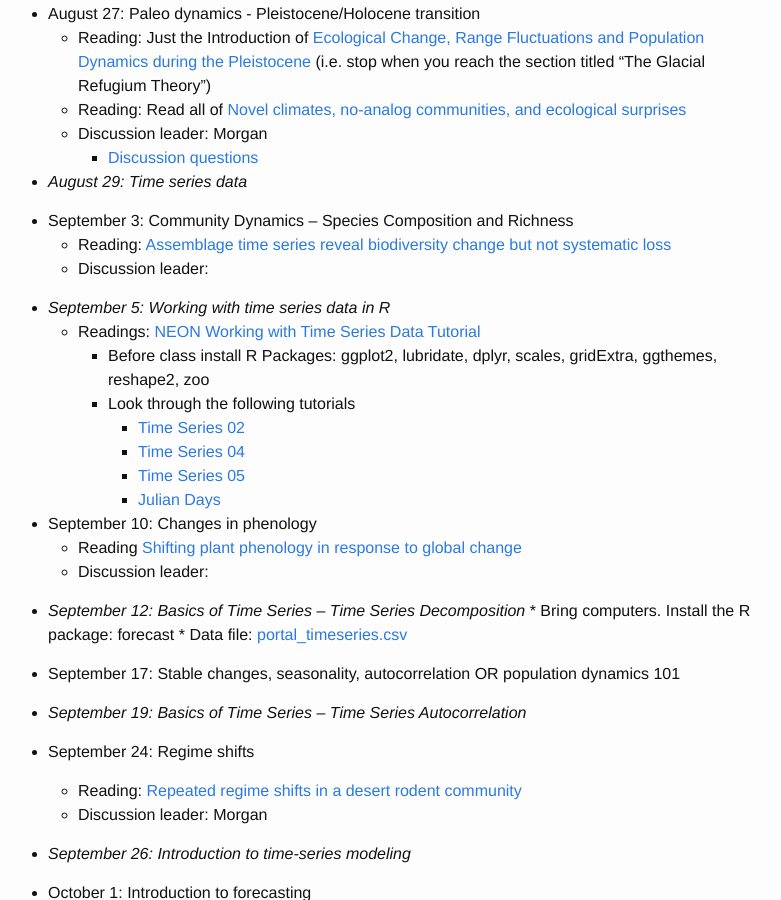
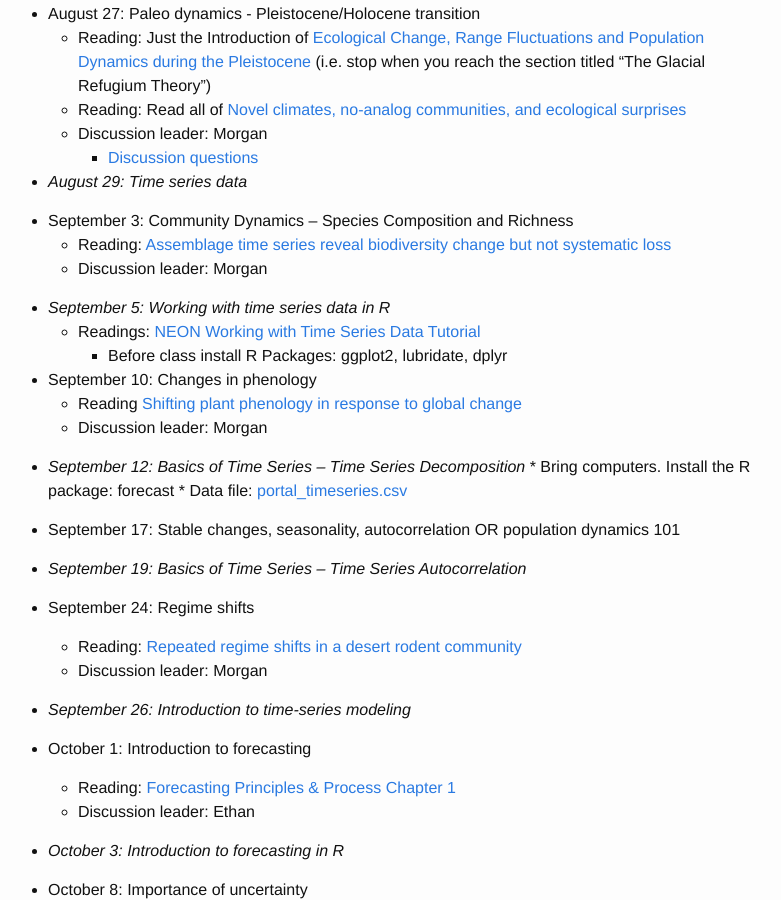
Before and after one commit to weecology/forecasting-dynamics-course, a Jekyll site: the page built from schedule.md, in a window 1280 px wide and 900 px high, scrolled down 393 px. Shown: the whole window, without its empty margins (252-1033 px from the left). Built offline with Jekyll 4.4.1, drawn with Linux system fonts in a browser that asks for light colours.

Commit message:
Cleanup time tutorial

```diff
--- a/schedule.md
+++ b/schedule.md
@@ -22,22 +22,17 @@ Activity days when laptops are required are noted in italics. Discussion leaders
 
 * September 3: Community Dynamics – Species Composition and Richness
     * Reading: [Assemblage time series reveal biodiversity change but not systematic loss](https://doi.org/10.1126/science.1248484)
-    * Discussion leader:
+    * Discussion leader: Morgan
 
 [//]: #    * [Discussion questions]({{ site.baseurl }}/discussion/dornelas)
 
 * *September 5:  Working with time series data in R*
     * Readings: [NEON Working with Time Series Data Tutorial](http://neondataskills.org/tutorial-series/tabular-time-series/)
-        * Before class install R Packages: ggplot2, lubridate, dplyr, scales, gridExtra, ggthemes, reshape2, zoo
-        * Look through the following tutorials
-            *  [Time Series 02](http://neondataskills.org/R/time-series-convert-date-time-class-POSIX/)
-            *  [Time Series 04](http://neondataskills.org/R/time-series-subset-dplyr/)
-            *  [Time Series 05](http://neondataskills.org/R/time-series-plot-ggplot/)
-            *  [Julian Days](http://neondataskills.org/R/julian-day-conversion/)
+        * Before class install R Packages: ggplot2, lubridate, dplyr
 
 * September 10: Changes in phenology
     * Reading [Shifting plant phenology in response to global change](https://doi.org/10.1016/j.tree.2007.04.003)
-    * Discussion leader:
+    * Discussion leader: Morgan
 
 [//]: #    * [Discussion questions]({{ site.baseurl }}/discussion/phenology)
 
```
